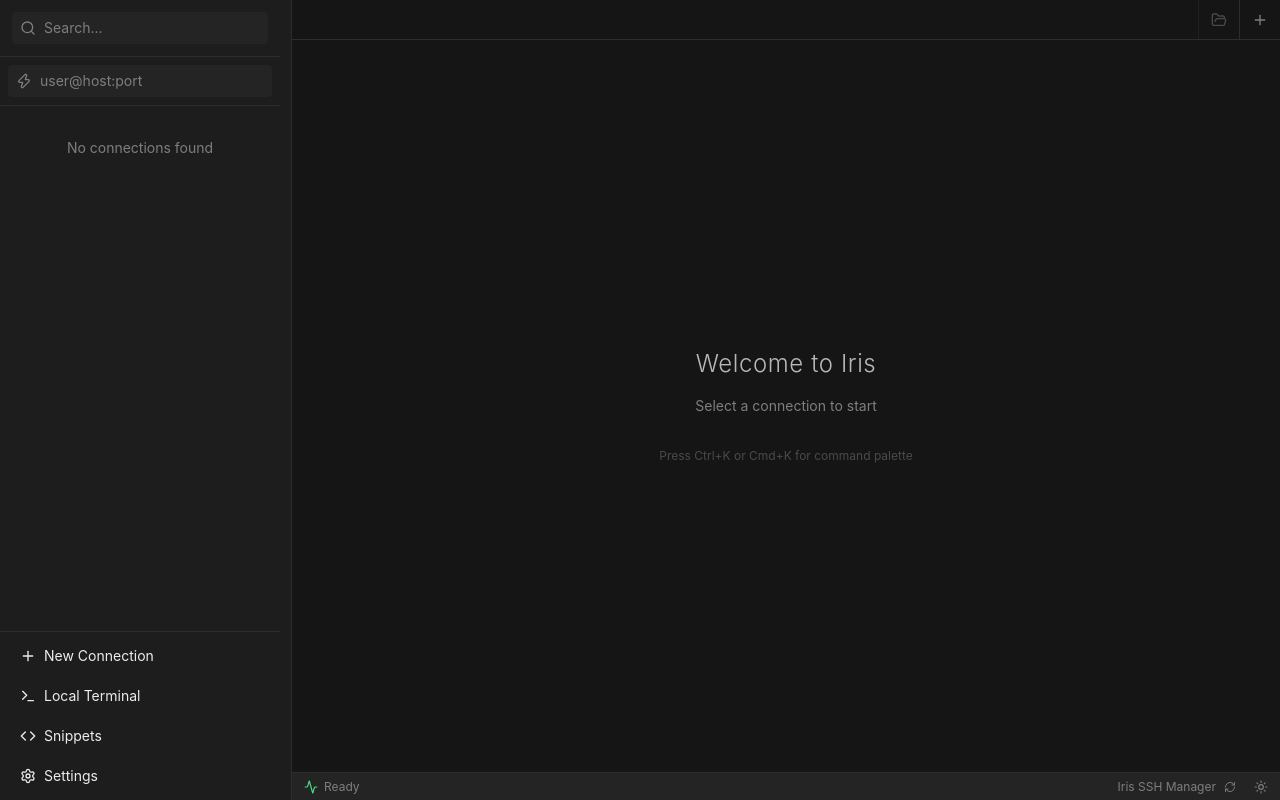
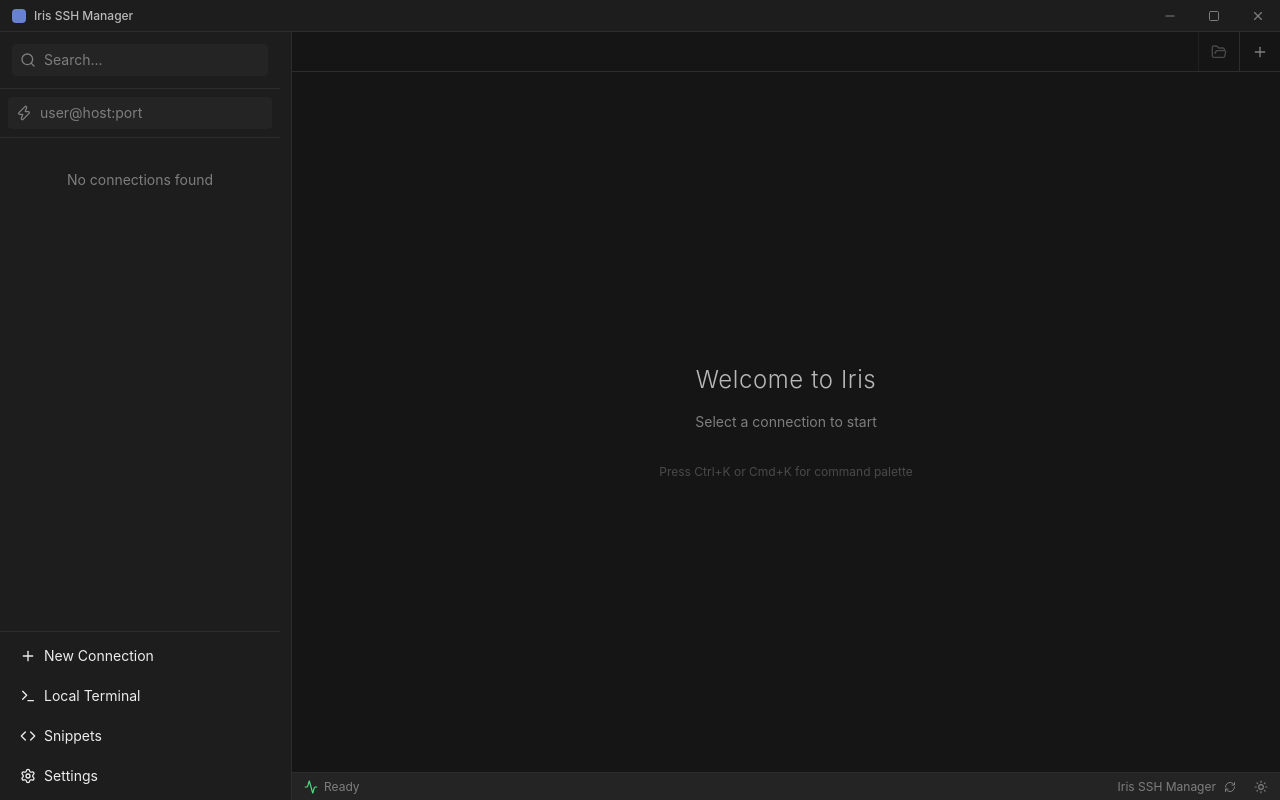
Before and after one commit to rayenking/iris-ssh-manager, a React (Vite) app: page / in a window 1280 px wide. Built offline with nearby package versions, Linux system fonts and the light colour scheme.

Commit message:
feat: v0.5.0 — custom titlebar, tunnel error inline display

```diff
--- a/package.json
+++ b/package.json
@@ -1,7 +1,7 @@
 {
   "name": "iris-ssh-manager",
   "private": true,
-  "version": "0.4.0",
+  "version": "0.5.0",
   "type": "module",
   "scripts": {
     "dev": "vite",
--- a/src-tauri/capabilities/default.json
+++ b/src-tauri/capabilities/default.json
@@ -5,6 +5,12 @@
   "windows": ["main"],
   "permissions": [
     "core:default",
+    "core:window:default",
+    "core:window:allow-minimize",
+    "core:window:allow-close",
+    "core:window:allow-toggle-maximize",
+    "core:window:allow-start-dragging",
+    "core:window:allow-is-maximized",
     "shell:allow-open",
     "opener:default",
     "clipboard-manager:allow-read-text",
--- a/src-tauri/tauri.conf.json
+++ b/src-tauri/tauri.conf.json
@@ -1,7 +1,7 @@
 {
   "$schema": "../node_modules/@tauri-apps/cli/config.schema.json",
   "productName": "Iris SSH Manager",
-  "version": "0.4.0",
+  "version": "0.5.0",
   "identifier": "com.iris.ssh-manager",
   "build": {
     "frontendDist": "../dist",
@@ -18,7 +18,7 @@
         "minWidth": 800,
         "minHeight": 600,
         "resizable": true,
-        "decorations": true,
+        "decorations": false,
         "fullscreen": false
       }
     ],
--- a/src/App.tsx
+++ b/src/App.tsx
@@ -18,6 +18,7 @@
 import type { Connection } from "./types/connection";
 import { SettingsPage } from "./components/settings/SettingsPage";
 import { UpdateNotification } from "./components/layout/UpdateNotification";
+import { TitleBar } from "./components/layout/TitleBar";
 
 function App() {
   const { currentTheme, snippetsOpen, toggleSnippets, importDialogOpen, setImportDialogOpen, settingsOpen, toggleCommandPalette, setSidebarCollapsed } = useUiStore();
@@ -138,7 +139,9 @@
   }, []);
 
   return (
-    <div className="flex h-screen w-full overflow-hidden bg-[var(--color-bg-primary)] text-[var(--color-text-primary)] font-sans antialiased">
+    <div className="flex h-screen w-full flex-col overflow-hidden bg-[var(--color-bg-primary)] text-[var(--color-text-primary)] font-sans antialiased">
+      <TitleBar />
+      <div className="flex flex-1 min-h-0">
       <Sidebar />
 
       {snippetsOpen && (
@@ -191,6 +194,7 @@
         <StatusBar />
       </div>
 
+      </div>
       <ImportDialog isOpen={importDialogOpen} onClose={() => setImportDialogOpen(false)} />
       {settingsOpen && <SettingsPage />}
       <ErrorToast />
--- /dev/null
+++ b/src/components/layout/TitleBar.tsx
@@ -0,0 +1,65 @@
+import { useState, useEffect } from 'react';
+import { Minus, Square, X, Copy } from 'lucide-react';
+import { getCurrentWindow } from '@tauri-apps/api/window';
+
+const isTauri = typeof window !== 'undefined' && '__TAURI_INTERNALS__' in window;
+
+export function TitleBar() {
+  const [maximized, setMaximized] = useState(false);
+
+  useEffect(() => {
+    if (!isTauri) return;
+
+    const win = getCurrentWindow();
+    win.isMaximized().then(setMaximized);
+
+    let unlisten: (() => void) | null = null;
+    win.onResized(() => {
+      win.isMaximized().then(setMaximized);
+    }).then((fn) => { unlisten = fn; });
+
+    return () => { unlisten?.(); };
+  }, []);
+
+  const handleMinimize = () => { if (isTauri) getCurrentWindow().minimize(); };
+  const handleMaximize = () => { if (isTauri) getCurrentWindow().toggleMaximize(); };
+  const handleClose = () => { if (isTauri) getCurrentWindow().close(); };
+
+  return (
+    <div
+      data-tauri-drag-region
+      className="flex h-8 shrink-0 select-none items-center border-b border-[var(--color-border)] bg-[var(--color-bg-secondary)]"
+    >
+      <div data-tauri-drag-region className="flex flex-1 items-center gap-2 pl-3">
+        <div className="h-3.5 w-3.5 rounded-sm bg-[var(--color-accent)] opacity-80" />
+        <span className="text-xs font-medium text-[var(--color-text-secondary)] pointer-events-none">
+          Iris SSH Manager
+        </span>
+      </div>
+
+      <div className="flex h-full">
+        <button
+          type="button"
+          onClick={handleMinimize}
+          className="flex h-full w-11 items-center justify-center text-[var(--color-text-muted)] transition-colors hover:bg-[var(--color-hover)] hover:text-[var(--color-text-primary)]"
+        >
+          <Minus className="h-3.5 w-3.5" />
+        </button>
+        <button
+          type="button"
+          onClick={handleMaximize}
+          className="flex h-full w-11 items-center justify-center text-[var(--color-text-muted)] transition-colors hover:bg-[var(--color-hover)] hover:text-[var(--color-text-primary)]"
+        >
+          {maximized ? <Copy className="h-3 w-3" /> : <Square className="h-3 w-3" />}
+        </button>
+        <button
+          type="button"
+          onClick={handleClose}
+          className="flex h-full w-11 items-center justify-center text-[var(--color-text-muted)] transition-colors hover:bg-red-600 hover:text-white"
+        >
+          <X className="h-3.5 w-3.5" />
+        </button>
+      </div>
+    </div>
+  );
+}
```
Also changed, not shown: 1 other file (tests, documents, lock files or other folders).
